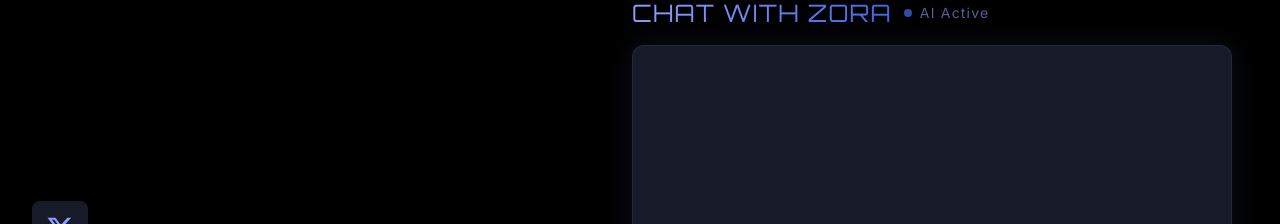
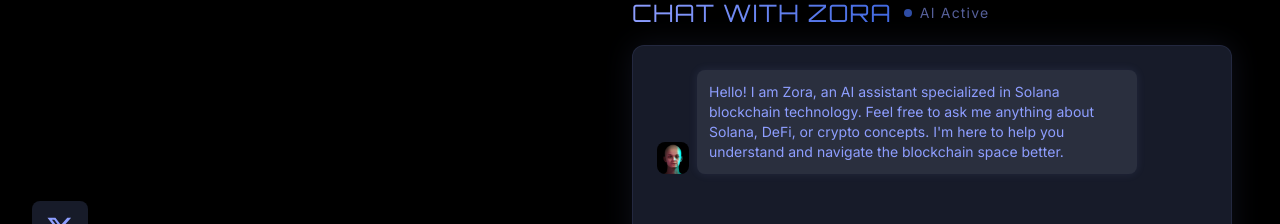
Before and after one commit to bug4/zoraai, a React (Vite) app: page / in a window 1280 px wide. Shown: the part 131-355 px from the top of the page. Built offline with nearby package versions, Linux system fonts and the light colour scheme.

Commit message:
Ready for deployment

```diff
--- a/src/App.jsx
+++ b/src/App.jsx
@@ -15,12 +15,17 @@
 };
 
 export default function App() {
-  const [messages, setMessages] = useState([]);
   const [input, setInput] = useState('');
   const [isTyping, setIsTyping] = useState(false);
   const [showHowItWorks, setShowHowItWorks] = useState(false);
   const [showChangelog, setShowChangelog] = useState(false);
   const chatContainerRef = useRef(null);
+  const [messages, setMessages] = useState([
+    {
+      role: 'assistant',
+      content: 'Hello! I am Zora, an AI assistant specialized in Solana blockchain technology. Feel free to ask me anything about Solana, DeFi, or crypto concepts. I\'m here to help you understand and navigate the blockchain space better.'
+    }
+  ]);
 
   useEffect(() => {
     if (chatContainerRef.current) {
```
